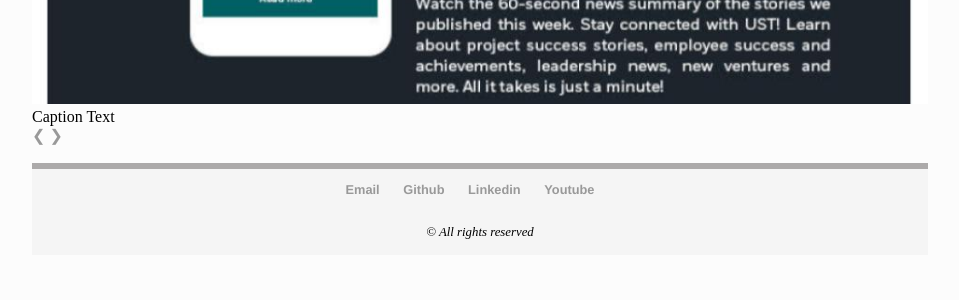
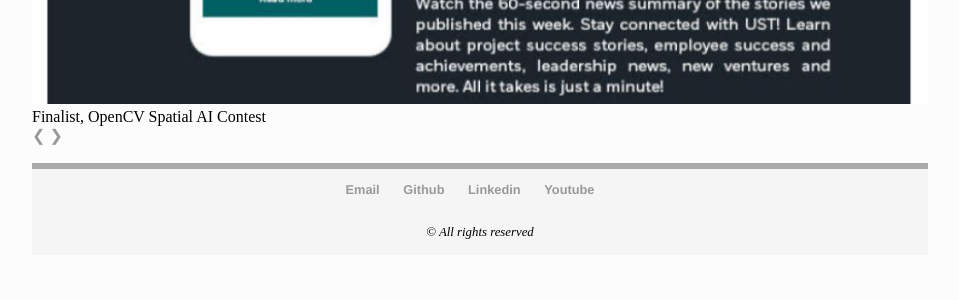
Before and after one commit to iamrajee/iamrajee.github.io, a Jekyll site: the page built from index.html, in a window 1280 px wide. Shown: the part 1196-1496 px from the top of the page, without its empty margins (160-1119 px from the left). Built offline with Jekyll 4.4.1, drawn with Linux system fonts in a browser that asks for light colours.

Commit message:
Update index.html

```diff
--- a/index.html
+++ b/index.html
@@ -18,14 +18,6 @@
 	</font>
 	<br/><br/><br/><br/><br/><br/><br/><br/><br/><br/><br/><br/>
 
-<!-- 	<br/><br/> -->
-<!-- 	<p><img src="images/rajendraFullPic2.jpg" height="30%" width="30%" align="left" border="1" HSPACE="30" VSPACE="10" /><br/>I'm an undergraduate student at <em>CSE, IIT Palakkad.</em> I'm passionate about vision-based robotics. I've participated in several robotics and ML related competitions. I was the former head of Robotics Club, IIT Palakkad. My major projects are based on the swarm, slam and vision-based pick and place. I am currently working on mobile manipulators based on ROS. My goal is to lead a robotics research lab and learn more about the field along the way. <a href="/about">Read more about my life...</a></p> -->
-<!-- 	<br/><br/><br/><br/><br/><br/><br/><br/><br/><br/><br/><br/><br/><br/> -->
-
-
-<!-- 	<h2 align="right">What others say about me on LinkedIn</h2>
-	<img src="images/recommendation.png" style='height: 70%; width: 70%' align="right" border="0" HSPACE="0" VSPACE="10" />
-	<br/><br/><br/><br/><br/><br/><br/><br/><br/><br/><br/><br/><br/><br/><br/><br/><br/><br/><br/><br/><br/><br/><br/><br/><br/><br/><br/><br/><br/><br/> -->
 </div><!-- /.blurb -->
 
 <div class="slideshow-container">
@@ -33,19 +25,19 @@
 <div class="mySlides fade">
   <div class="numbertext">1 / 3</div>
   <img src="images/highlights/opencv.jpg" style="width:100%">
-  <div class="text">Caption Text</div>
+  <div class="text">Finalist, OpenCV Spatial AI Contest</div>
 </div>
 
 <div class="mySlides fade">
   <div class="numbertext">2 / 3</div>
   <img src="images/highlights/opencv_spatialAI.jpg" style="width:100%">
-  <div class="text">Caption Two</div>
+  <div class="text">Finalist, OpenCV Spatial AI Contest</div>
 </div>
 
 <div class="mySlides fade">
   <div class="numbertext">3 / 3</div>
   <img src="images/highlights/upscale.jpg" style="width:100%">
-  <div class="text">Caption Three</div>
+  <div class="text">Winner, Upscale 2021, IEEE & Kerala Startup Mission</div>
 </div>
 
 <a class="prev" onclick="plusSlides(-1)">❮</a>
```
